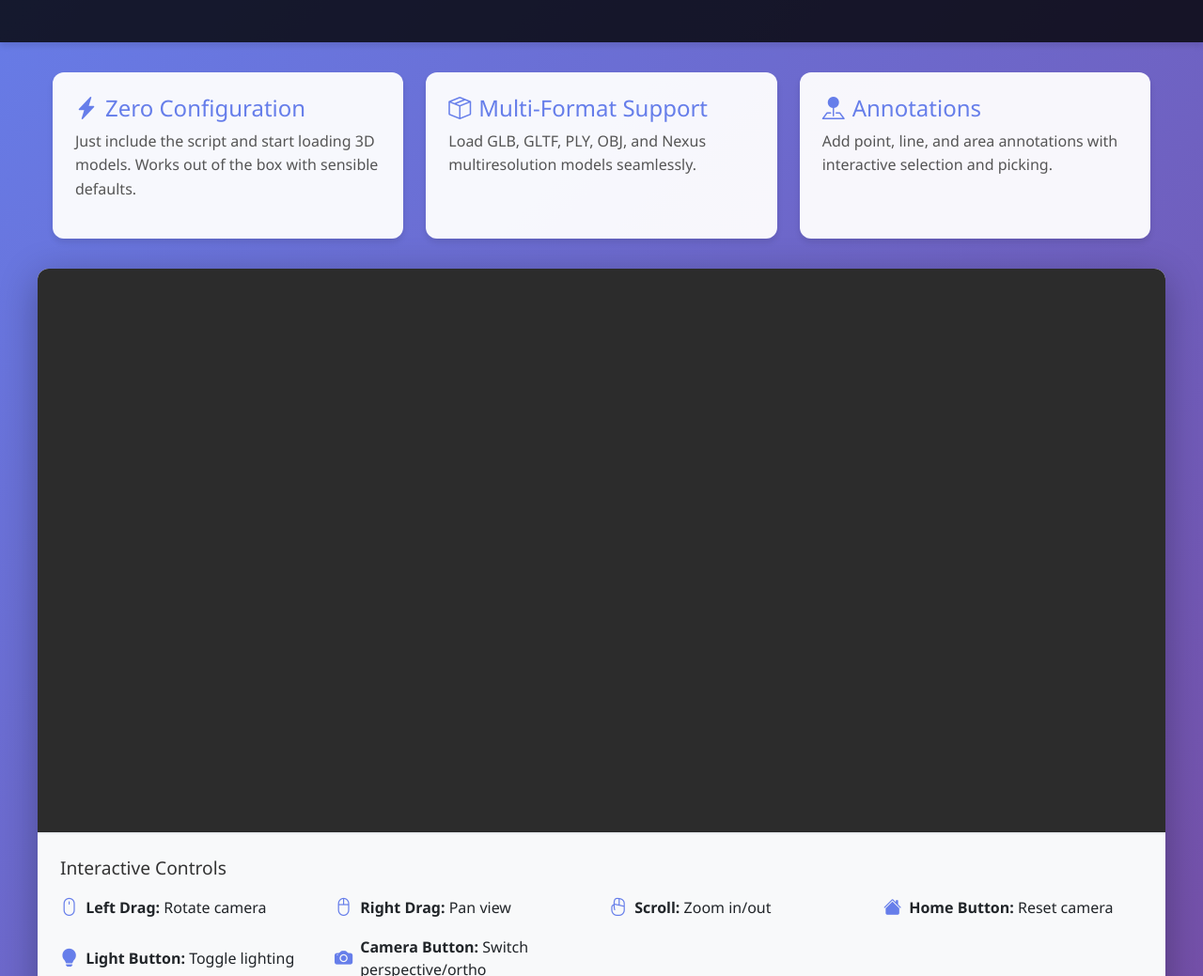
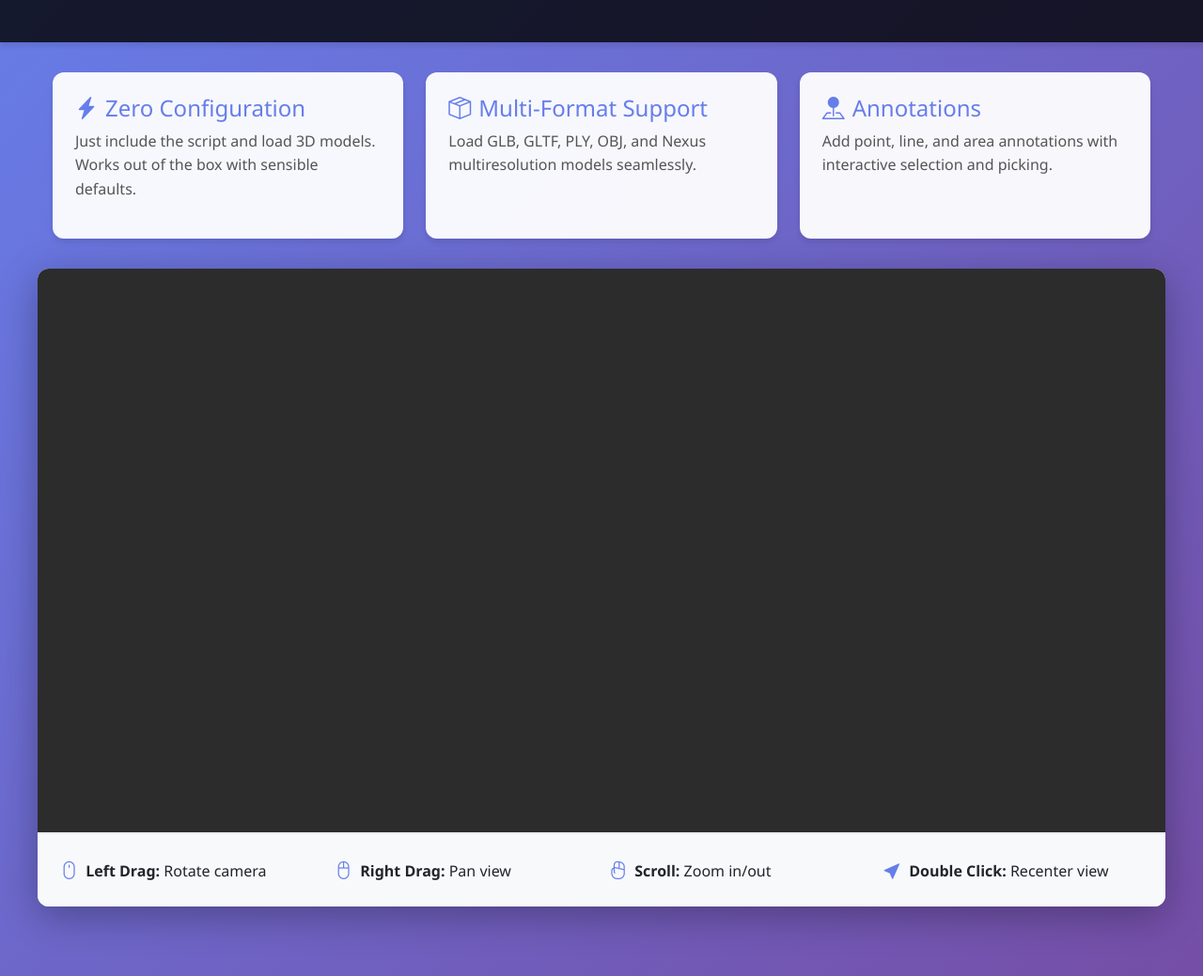
Before and after one commit to cnr-isti-vclab/ThreePresenter, a website built with Vite: page docs/index.html in a window 1280 px wide. Shown: the part 120-1159 px from the top of the page at 94% size. Built offline with nearby package versions, Linux system fonts and the light colour scheme.

Commit message:
Update controls info and feature text in docs
Revised the feature description for zero configuration and updated the interactive controls section. Removed references to specific control buttons and added double-click recentering to better reflect current functionality.

```diff
--- a/docs/index.html
+++ b/docs/index.html
@@ -169,7 +169,7 @@
     <div class="features-grid">
       <div class="feature-card">
         <h4><i class="bi bi-lightning-charge-fill"></i> Zero Configuration</h4>
-        <p>Just include the script and start loading 3D models. Works out of the box with sensible defaults.</p>
+        <p>Just include the script and load 3D models. Works out of the box with sensible defaults.</p>
       </div>
       <div class="feature-card">
         <h4><i class="bi bi-box-seam"></i> Multi-Format Support</h4>
@@ -186,7 +186,6 @@
   <div class="viewer-container">
     <div id="viewer"></div>
     <div class="controls-info">
-      <h3>Interactive Controls</h3>
       <div class="controls-grid">
         <div class="control-item">
           <i class="bi bi-mouse"></i>
@@ -201,16 +200,8 @@
           <span><strong>Scroll:</strong> Zoom in/out</span>
         </div>
         <div class="control-item">
-          <i class="bi bi-house-fill"></i>
-          <span><strong>Home Button:</strong> Reset camera</span>
-        </div>
-        <div class="control-item">
-          <i class="bi bi-lightbulb-fill"></i>
-          <span><strong>Light Button:</strong> Toggle lighting</span>
-        </div>
-        <div class="control-item">
-          <i class="bi bi-camera-fill"></i>
-          <span><strong>Camera Button:</strong> Switch perspective/ortho</span>
+          <i class="bi bi-cursor-fill"></i>
+          <span><strong>Double Click:</strong> Recenter view</span>
         </div>
       </div>
     </div>
```
